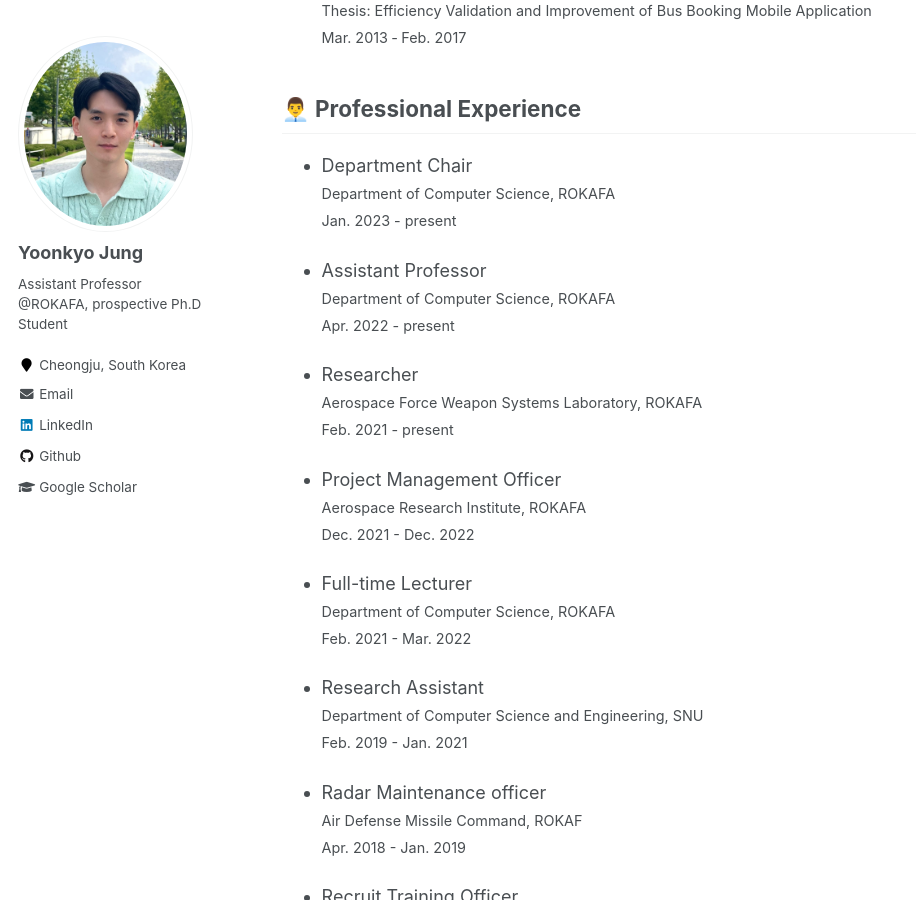
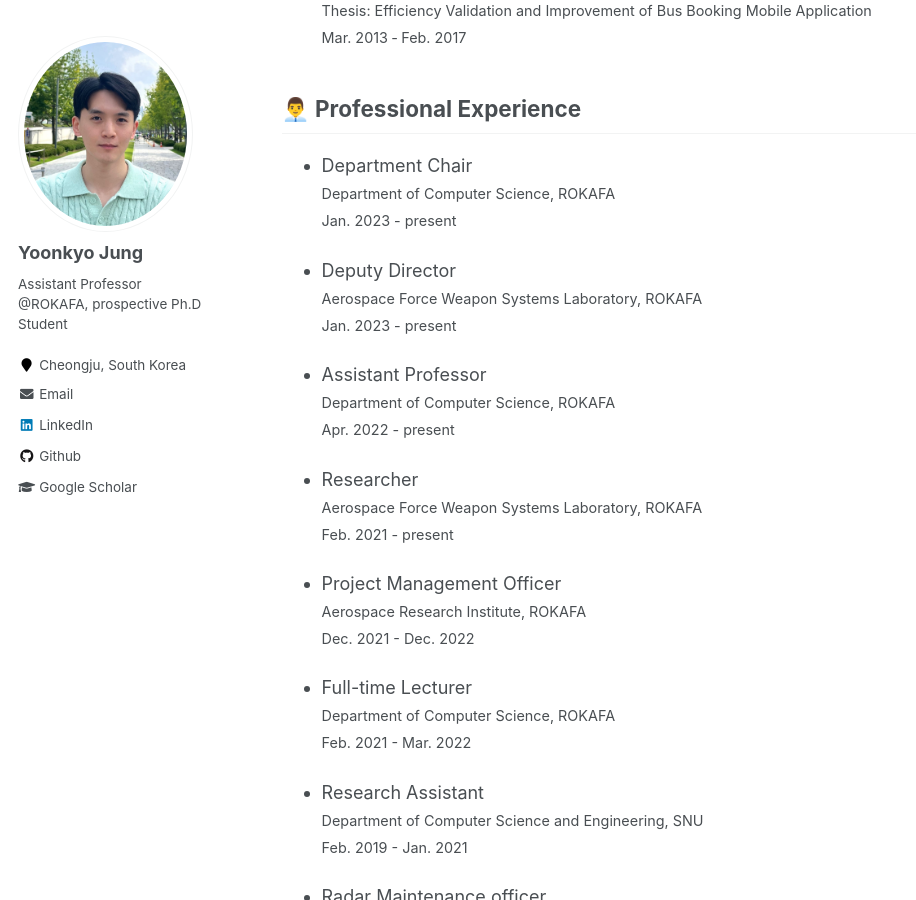
Before and after one commit to Yoonkyo/yoonkyo.github.io, a Jekyll site: the page built from _pages/about.md, in a window 1280 px wide and 900 px high, scrolled down 745 px. Shown: the whole window, without its empty margins (0-916 px from the left). Built offline with Jekyll 4.4.1, drawn with Linux system fonts in a browser that asks for light colours; formulas are drawn with MathJax 3.

Commit message:
update info

```diff
--- a/_pages/about.md
+++ b/_pages/about.md
@@ -34,6 +34,12 @@ Contact: ykjung.rokafa@gmail.com
 * Department Chair
 <span style="font-size:80%">
 <br>Department of Computer Science, ROKAFA
+<br>Jan. 2023 - present
+</span>
+
+* Deputy Director
+<span style="font-size:80%">
+<br>Aerospace Force Weapon Systems Laboratory, ROKAFA
 <br>Jan. 2023 - present
 </span>
 
```
